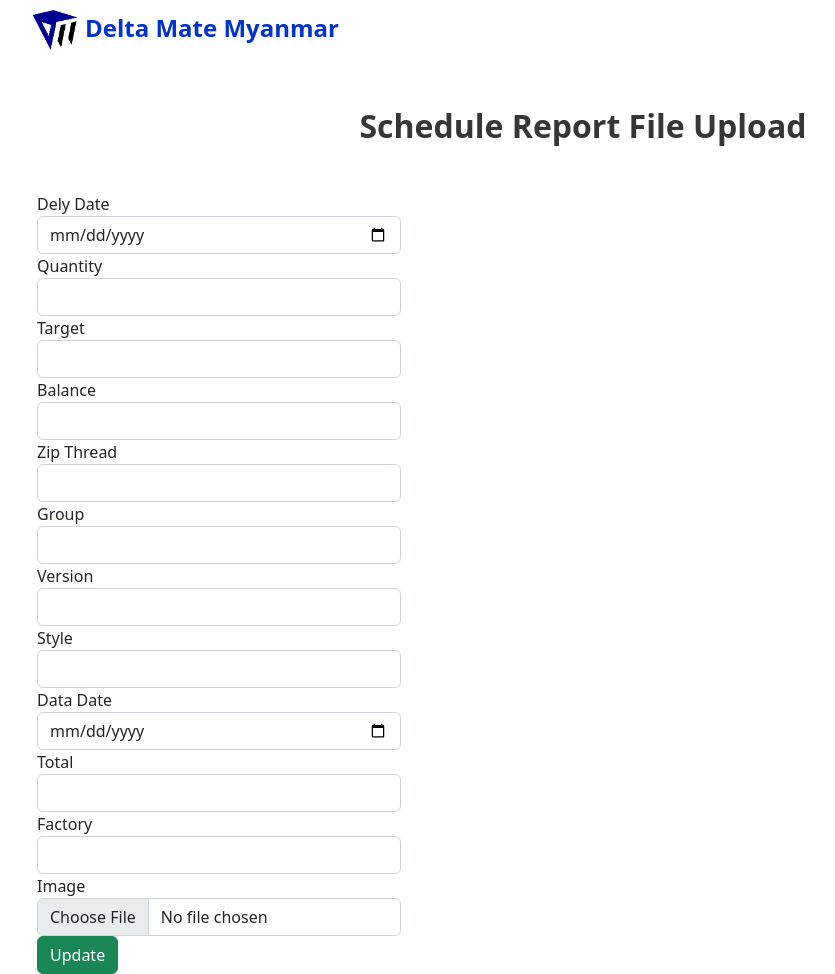
After one commit to Shu-Naing/delatmate, a Flask app: page /schedule/update/1 in a window 1280 px wide. The commit adds this page. Shown: the whole page, without its empty margins (57-892 px from the left). Run offline with Flask 3, Linux system fonts and the light colour scheme; data that the repository does not hold is empty; some libraries are stand-ins or nearby versions.

Commit message:
Updated version for scheduleupload

```diff
--- a/auth.py
+++ b/auth.py
@@ -1,4 +1,4 @@
-from flask import Blueprint, render_template, redirect, url_for, request, flash, Response
+from flask import Blueprint, render_template, redirect, url_for, request, flash, Response, current_app as app
 from flask import Flask, request, jsonify
 from werkzeug.security import generate_password_hash, check_password_hash
 from models import Mocdm_users,Mocdm_erp,Mocdm_pending,Mocdm_consumption,Mocdm_schedule
@@ -8,7 +8,7 @@ from flask_login import login_user, logout_user, login_required, current_user
 from flask_security import roles_accepted
 from io import TextIOWrapper
 from flask import make_response
-from sqlalchemy import exc
+from sqlalchemy import exc, func
 from sqlalchemy.exc import DataError, IntegrityError
 from sqlalchemy.exc import SQLAlchemyError
 from datetime import datetime
@@ -22,6 +22,7 @@ from openpyxl import load_workbook
 from openpyxl.styles import Alignment
 from openpyxl.styles import Font
 from io import BytesIO
+import collections
 import pyttsx3
 import csv
 import logging
@@ -812,10 +813,106 @@ def scheduleUpload():
 @login_required
 def schedulelist(page_num):
     if request.method=='GET':
-        all_data = Mocdm_schedule.query.paginate(per_page=100, page=page_num, error_out=True)
-        return render_template('schedulereport.html',all_data = all_data, schedule_active="is_active('/schedule')")
+        search_factory = request.args.get("search_factory")
+        if search_factory:
+            all_data = Mocdm_schedule.query.filter(Mocdm_schedule.factory == search_factory).all()
+        else:
+            all_data = Mocdm_schedule.query.all()
+        # Send default values when db rows are empty
+        if len(all_data) <= 0:
+            return render_template('schedulereport.html',
+                               all_data = all_data,
+                               today = datetime.now().strftime("%m/%d/%Y"),
+                               index_range = 0,
+                               dates = [],
+                               occurrence = 0,
+                               schedule_active="is_active('/schedule')")
 
-@auth.route('/deleteSchedule/<id>/', methods = ['GET', 'POST'])
+        # Get start and end date from db
+        start_date = db.session.query(func.min(Mocdm_schedule.data_date)).scalar()
+        end_date = db.session.query(func.max(Mocdm_schedule.data_date)).scalar()
+
+        # Get the list of dates between start and end
+        get_all_date = pd.date_range(start_date, end_date, freq='d')
+        date_range = [dict(days = days) for days in get_all_date]
+
+        # Mocdm_schedule.query.paginate(per_page=100, page=page_num, error_out=True)
+        all_data = [item.__dict__ for item in all_data]
+
+        # Find all occurrences
+        occurrence = collections.Counter()
+        for items in all_data:
+            occurrence[items["data_date"]] +=1
+        occurrence_count = occurrence.most_common(1)[0][1]
+
+        result = []
+        for row in range(occurrence_count):
+            splice_by_row = []
+            column_range = [dict(days = days) for days in get_all_date]
+
+            # Get data by each row
+            for date_index in range(len(column_range)):
+                for column in all_data:
+                    if column["data_date"] == date_range[date_index]["days"].date():
+                        splice_by_row.append({
+                            "idx": date_index,
+                            "data": column
+                        })
+                        all_data.remove(column)
+                        break
+                    else:
+                        pass
+
+            # Make data by its idx.
+            for i in range(len(column_range)):
+                for idx, x in enumerate([a['idx'] for a in splice_by_row]):
+                    if x == i:
+                        column_range[i]['existed'] = True
+                        column_range[i]['data_idx'] = idx
+                    else:
+                        pass
+            result.append({
+                "list_of_placement": column_range,
+                "data": splice_by_row,
+            })
+
+        return render_template('schedulereport.html',
+                               all_data = result,
+                               today = datetime.now().strftime("%m/%d/%Y"),
+                               index_range = len(date_range),
+                               dates = date_range,
+                               occurrence = occurrence_count,
+                               search_factory = search_factory,
+                               schedule_active="is_active('/schedule')")
+
+@auth.route('/schedule/update/<id>', methods = ['GET', 'POST'])
+def updateSchedule(id):
+    all_data = Mocdm_schedule.query.get(id)
+    if request.method == 'GET':
+        return render_template("scheduleupdate.html", all_data=all_data)
+    else:
+        all_data.dely_date = request.form['dely_date']
+        all_data.qty = request.form['qty']
+        all_data.target = request.form['target']
+        all_data.balance = request.form['balance']
+        all_data.zip_thread = request.form['zip']
+        all_data.group = request.form['group']
+        all_data.version = request.form['version']
+        all_data.style = request.form['style']
+        all_data.data_date = request.form['data_date']
+        all_data.total = request.form['total']
+        all_data.factory = request.form['factory']
+        if "image_path" in request.files and request.files['image_path'].filename:
+            file = request.files['image_path']
+            filename = file.filename
+            file_path = os.path.join(app.config['UPLOAD_FOLDER'], filename)
+            file.save(file_path)
+            os.remove(all_data.image_path)
+            all_data.image_path = file_path
+        db.session.commit()
+        return redirect(url_for("auth.schedulelist"))
+
+@auth.route('/deleteSchedule/<id>/', methods = ['POST'])
 def deleteSchedule(id):
     all_data = Mocdm_schedule.query.get(id)
     db.session.delete(all_data)
--- a/main.py
+++ b/main.py
@@ -11,16 +11,16 @@ main = Blueprint('main', __name__)
 def is_active(page):
     return True if request.path == page else False
 
-@main.route('/imageupload', methods=['POST'])
-def imageupload():
-    file = request.files['image']
+@main.route('/imageupload/<id>', methods=['POST'])
+def imageupload(id):
+    file = request.files['file']
     filename = file.filename
-    file_path = os.path.join(app.config['UPLOAD_FOLDER'], filename)
-    file.save(file_path)
-    id = request.form.get('id')
-    image = Mocdm_schedule.query.filter_by(id=id).first()
-    image.image_path = file_path
-    db.session.commit()
+    if file and filename:
+        file_path = os.path.join(app.config['UPLOAD_FOLDER'], filename)
+        file.save(file_path)
+        image = Mocdm_schedule.query.filter_by(id=id).first()
+        image.image_path = file_path
+        db.session.commit()
     return redirect(url_for('auth.schedulelist'))
 
 @main.route('/')
--- a/templates/base.html
+++ b/templates/base.html
@@ -7,8 +7,8 @@
     <meta name="viewport" content="width=device-width, initial-scale=1">
     <title>Delta Mate</title>
     <link rel="stylesheet" href="https://cdnjs.cloudflare.com/ajax/libs/bulma/0.7.2/css/bulma.min.css" />
-    <link rel="stylesheet" href="https://cdn.jsdelivr.net/npm/bootstrap@4.6.2/dist/css/bootstrap.min.css">
     <link href="https://cdn.jsdelivr.net/npm/bootstrap@5.2.3/dist/css/bootstrap.min.css" rel="stylesheet">
+    <link rel="stylesheet" href="https://cdn.jsdelivr.net/npm/bootstrap-icons@1.3.0/font/bootstrap-icons.css">
     <script src="https://cdn.jsdelivr.net/npm/bootstrap@5.2.3/dist/js/bootstrap.bundle.min.js"></script>
     <script src="//ajax.googleapis.com/ajax/libs/jquery/1.10.1/jquery.min.js"></script>
 
@@ -299,6 +299,16 @@
     }
   }
 }
+
+  function delete_schedule(id){
+    $.ajax({
+          type: 'POST',
+          url: `/deleteSchedule/${id}`,
+          success: function(response) {
+            window.location.reload()
+          }
+      });
+  }
 </script>
 
 </html>
--- /dev/null
+++ b/templates/scheduleupdate.html
@@ -0,0 +1,72 @@
+{% extends "base.html" %}
+{% block content %}
+<h3 class="title" style="text-align: center;">Schedule Report File Upload</h3>
+<!-- <div class="box"> -->
+    <div name="" id="" class="container tab-pane active"><br>
+        {% with messages = get_flashed_messages() %}
+        {% if messages %}
+            <div class="notification is-danger">
+                {{ messages[0] }}<br> Go to <a href="{{ url_for('auth.login') }}">login page</a>.
+            </div>
+        {% endif %}
+    {% endwith %}
+</div>
+                <div class="col-md-4">
+                <form method="POST" action="/schedule/update/{{all_data.id}}" enctype="multipart/form-data">
+                    <div class="form-group">
+                        <label for="dely_date">Dely Date</label>
+                        <input type="date" class="form-control" name="dely_date" id="dely_date" value="{{all_data.dely}}">
+                      </div>
+                      <div class="form-group">
+                        <label for="qty">Quantity</label>
+                        <input type="text" class="form-control" name="qty" id="qty" value="{{all_data.qty}}">
+                      </div>
+                      <div class="form-group">
+                        <label for="target">Target</label>
+                        <input type="text" class="form-control" name="target" id="target" value="{{all_data.target}}">
+                      </div>
+                      <div class="form-group">
+                        <label for="balance">Balance</label>
+                        <input type="text" class="form-control" name="balance" id="balance" value="{{all_data.balance}}">
+                      </div>
+                      <div class="form-group">
+                        <label for="zip">Zip Thread</label>
+                        <input type="text" class="form-control" name="zip" id="zip" value="{{all_data.zip_thread}}">
+                      </div>
+                      <div class="form-group">
+                        <label for="group">Group</label>
+                        <input type="text" class="form-control" name="group" id="group" value="{{all_data.group}}">
+                      </div>
+                      <div class="form-group">
+                        <label for="version">Version</label>
+                        <input type="text" class="form-control" name="version" id="version" value="{{all_data.version}}">
+                      </div>
+                      <div class="form-group">
+                        <label for="style">Style</label>
+                        <input type="text" class="form-control" name="style" id="style" value="{{all_data.style}}">
+                      </div>
+                      <div class="form-group">
+                        <label for="data_date">Data Date</label>
+                        <input type="date" class="form-control" name="data_date" id="data_date" value="{{all_data.data_date}}">
+                      </div>
+                      <div class="form-group">
+                        <label for="total">Total</label>
+                        <input type="text" class="form-control" name="total" id="total" value="{{all_data.total}}">
+                      </div>
+                      <div class="form-group">
+                        <label for="factory">Factory</label>
+                        <input type="text" class="form-control" name="factory" id="factory" value="{{all_data.factory}}">
+                      </div>
+                      {% if all_data.image_path %}
+                        <div class="form-group">
+                            <img src="/{{all_data.image_path}}" alt="" srcset="">
+                        </div>
+                    {% endif %}
+                      <div class="form-group">
+                        <label for="image_path">Image</label>
+                        <input type="file" class="form-control" name="image_path" id="image_path">
+                      </div>
+                    <button class="btn btn-success" type="submit">Update</button>
+                    </form>
+                </div>
+{% endblock %}
```
Also changed, not shown: templates/schedulereport.html (+53 -134 lines).
